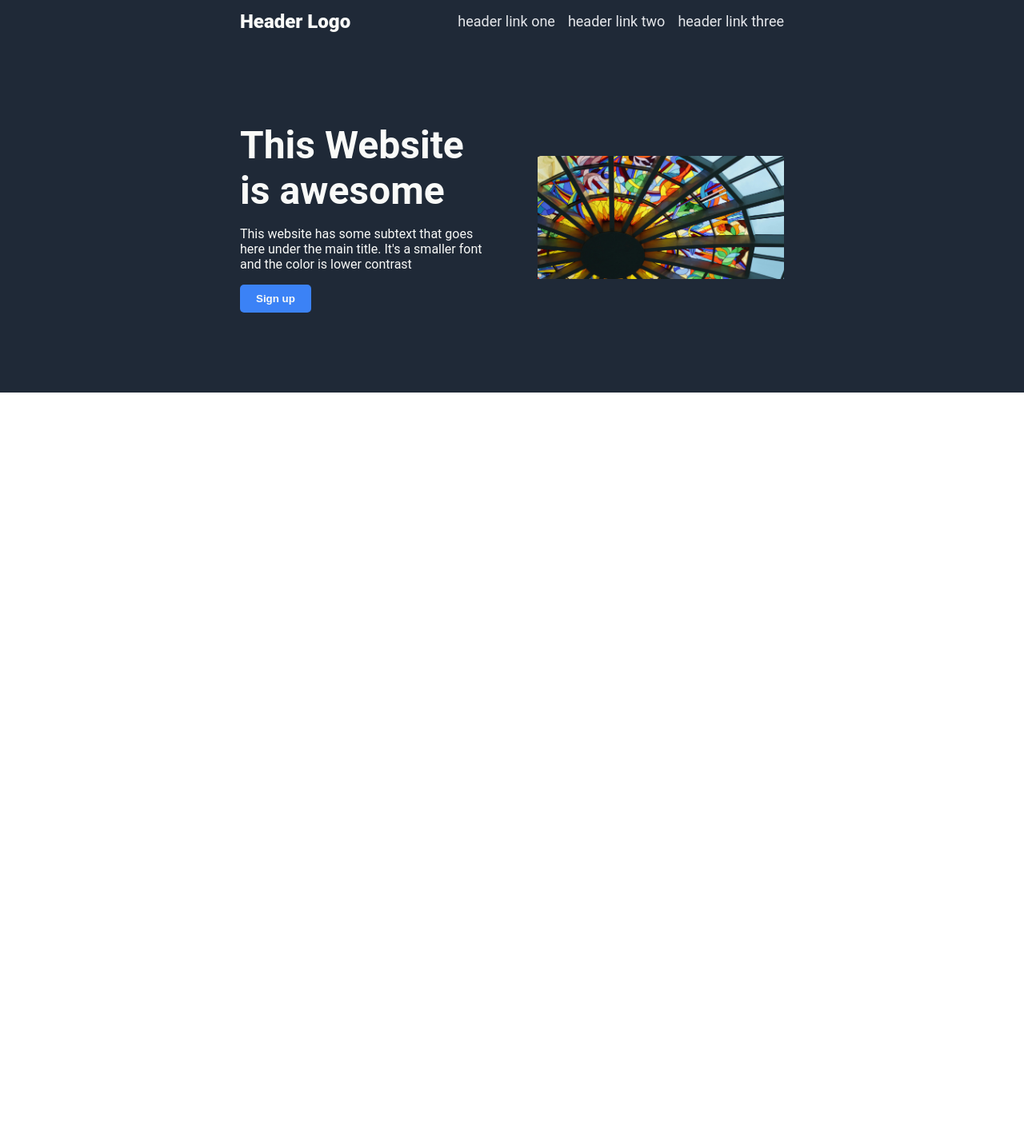
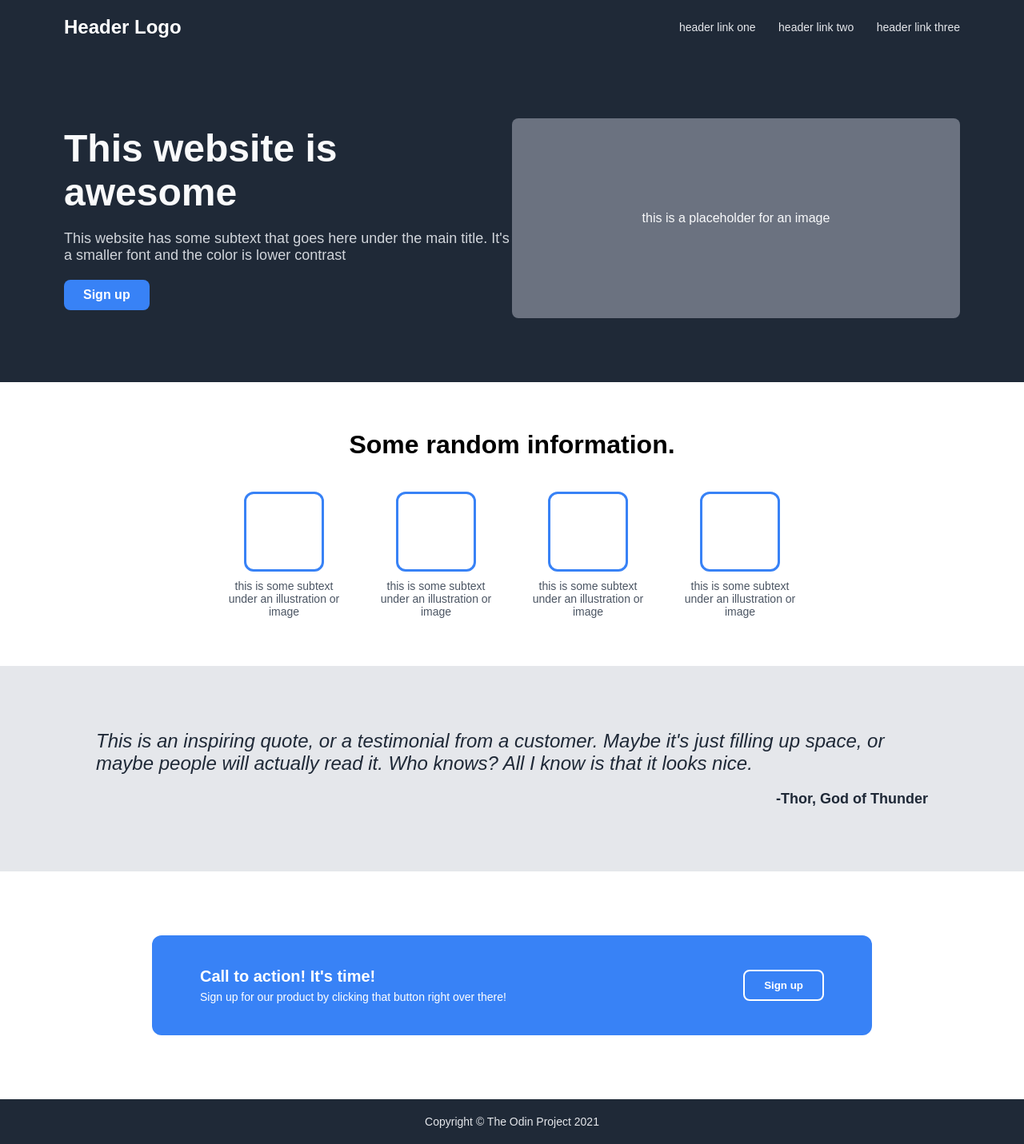
Before and after one commit to teddyrahsyah/top-landing-page, a plain HTML site: page index.html in a window 1280 px wide. Shown: the whole page at 80% size. Before the commit the page ends 800 px from the top, so only its background shows below. Drawn offline with Linux system fonts and the light colour scheme.

Commit message:
finished

```diff
--- a/index.html
+++ b/index.html
@@ -9,35 +9,70 @@
 </head>
 
 <body>
-    <div class="header">
-        <div class="logo text-light">Header Logo</div>
-        <ul class="links">
-            <li><a class="text-light-dim" href="">header link one</a></li>
-            <li><a class="text-light-dim" href="">header link two</a></li>
-            <li><a class="text-light-dim" href="">header link three</a></li>
-        </ul>
-    </div>
-    <div class="hero">
-        <div class="hero-content">
-            <h1 class="text-light">This Website is awesome</h1>
-            <p class="text-light">This website has some subtext that goes here under the main title. It's a smaller font and the color is
+    <header class="header">
+        <div class="logo">Header Logo</div>
+        <nav class="nav-links">
+            <a href="#">header link one</a>
+            <a href="#">header link two</a>
+            <a href="#">header link three</a>
+        </nav>
+    </header>
+
+    <section class="hero">
+        <div class="hero-text">
+            <h1>This website is <strong>awesome</strong></h1>
+            <p>This website has some subtext that goes here under the main title. It's a smaller font and the color is
                 lower contrast</p>
-            <button class="text-light">Sign up</button>
+            <button>Sign up</button>
         </div>
         <div class="hero-image">
-            <img src="./images/stained-glass.jpg" alt="Hero Image">
+            <p>this is a placeholder for an image</p>
         </div>
-    </div>
-    <div class="content">
-        <div class="content-title"></div>
-        <div class="content-items"></div>
-    </div>
-    <div class="quote"></div>
-    <div class="contact">
-        <div class="card">
+    </section>
+
+    <section class="info-section">
+        <h2>Some random information.</h2>
+        <div class="info-cards">
+            <div class="card">
+                <div class="box"></div>
+                <p>this is some subtext under an illustration or image</p>
+            </div>
+            <div class="card">
+                <div class="box"></div>
+                <p>this is some subtext under an illustration or image</p>
+            </div>
+            <div class="card">
+                <div class="box"></div>
+                <p>this is some subtext under an illustration or image</p>
+            </div>
+            <div class="card">
+                <div class="box"></div>
+                <p>this is some subtext under an illustration or image</p>
+            </div>
         </div>
-    </div>
-    <div class="footer"></div>
+    </section>
+
+    <section class="quote">
+        <p class="quote-text">
+            <em>This is an inspiring quote, or a testimonial from a customer. Maybe it's just filling up space, or maybe
+                people will actually read it. Who knows? All I know is that it looks nice.</em>
+        </p>
+        <p class="quote-author"><strong>-Thor, God of Thunder</strong></p>
+    </section>
+
+    <section class="cta-section">
+        <div class="cta-box">
+            <div class="cta-text">
+                <h3>Call to action! It's time!</h3>
+                <p>Sign up for our product by clicking that button right over there!</p>
+            </div>
+            <button>Sign up</button>
+        </div>
+    </section>
+
+    <footer class="footer">
+        <p>Copyright © The Odin Project 2021</p>
+    </footer>
 </body>
 
 </html>
--- a/styles.css
+++ b/styles.css
@@ -1,97 +1,181 @@
-body {
-    font-family: Roboto, 'Helvetica Neue', sans-serif;
+* {
     margin: 0;
     padding: 0;
-    min-height: 100vh;
-    display: flex;
-    flex-direction: column;
+    box-sizing: border-box;
 }
 
-.text-light {
-    color: #F9FAF8;
+body {
+    font-family: Arial, sans-serif;
 }
 
-.text-light-dim {
-    color: #E5E7EB;
-}
-
-.text-dark {
-    color: #1F2937;
-}
-
-.bg-dark {
-    background-color: #1F2937;
-}
-
-/* HEADER */
 .header {
+    background-color: #1f2937;
+    padding: 20px 80px;
     display: flex;
     justify-content: space-between;
     align-items: center;
-    padding: 0 300px;
-    background-color: #1F2937;
+    color: white;
 }
 
 .logo {
     font-size: 24px;
-    font-weight: 900;
+    font-weight: bold;
 }
 
-.links {
-    display: flex;
-    justify-content: space-evenly;
-    gap: 16px;
+.nav-links a {
+    margin-left: 24px;
+    color: #e5e7eb;
+    text-decoration: none;
+    font-size: 14px;
 }
 
-ul {
-    list-style: none;
-}
-
-a {
-    text-decoration: none;
-    font-size: 18px;
-}
-
-/* HERO */
 .hero {
+    background-color: #1f2937;
+    color: #f9fafb;
+    padding: 80px;
     display: flex;
     justify-content: space-between;
     align-items: center;
-    padding: 100px 300px;
-    background-color: #1F2937;
-    gap: 64px;
 }
 
-.hero .hero-content {
-    width: 420px;
+.hero-text {
     flex: 1;
 }
 
-.hero h1 {
-    margin: 0;
-    padding: 0;
+.hero-text h1 {
     font-size: 48px;
+    font-weight: bold;
+    margin-bottom: 20px;
 }
 
-button {
-    padding: 10px 20px;
-    background-color: #3b82f6;
+.hero-text p {
+    font-size: 18px;
+    color: #d1d5db;
+    margin-bottom: 20px;
+}
+
+.hero-text button {
+    background-color: #3882f6;
+    color: white;
+    padding: 10px 24px;
     border: none;
-    border-radius: 5px;
+    border-radius: 8px;
     font-weight: bold;
+    font-size: 16px;
     cursor: pointer;
 }
 
 .hero-image {
     flex: 1;
-    aspect-ratio: 2 / 1;
+    background-color: #6b7280;
+    color: #f9fafb;
+    height: 250px;
+    display: flex;
+    align-items: center;
+    justify-content: center;
+    border-radius: 8px;
+    text-align: center;
+}
+
+.info-section {
+    padding: 60px 80px;
+    text-align: center;
+}
+
+.info-section h2 {
+    font-size: 32px;
+    font-weight: bold;
+    margin-bottom: 40px;
+}
+
+.info-cards {
+    display: flex;
+    justify-content: center;
+    gap: 40px;
+    flex-wrap: wrap;
+}
+
+.card {
+    display: flex;
+    flex-direction: column;
+    align-items: center;
+    max-width: 150px;
+}
+
+.box {
+    width: 100px;
+    height: 100px;
+    border: 3px solid #3882f6;
+    border-radius: 12px;
+    margin-bottom: 10px;
+}
+
+.card p {
+    font-size: 14px;
+    color: #4b5563;
+}
+
+.quote {
+    background-color: #e5e7eb;
+    padding: 80px 120px;
+    text-align: left;
+    font-size: 24px;
+    color: #1f2937;
+}
+
+.quote-text {
+    margin-bottom: 20px;
+}
+
+.quote-author {
+    text-align: right;
+    font-size: 18px;
+    font-weight: bold;
+}
+
+.cta-section {
+    padding: 80px;
     display: flex;
     justify-content: center;
     align-items: center;
 }
 
-.hero-image img {
-  width: 100%;
-  height: 100%;
-  object-fit: cover;
+.cta-box {
+    background-color: #3882f6;
+    color: white;
+    padding: 40px 60px;
+    border-radius: 12px;
+    width: 100%;
+    max-width: 900px;
+    display: flex;
+    justify-content: space-between;
+    align-items: center;
 }
+
+.cta-text h3 {
+    font-size: 20px;
+    font-weight: bold;
+    margin-bottom: 6px;
+}
+
+.cta-text p {
+    font-size: 14px;
+}
+
+.cta-box button {
+    background-color: #3882f6;
+    color: white;
+    padding: 10px 24px;
+    border: 2px solid white;
+    border-radius: 8px;
+    font-weight: bold;
+    cursor: pointer;
+}
+
+.footer {
+    background-color: #1f2937;
+    color: #e5e7eb;
+    text-align: center;
+    padding: 20px;
+    font-size: 14px;
+}
```
